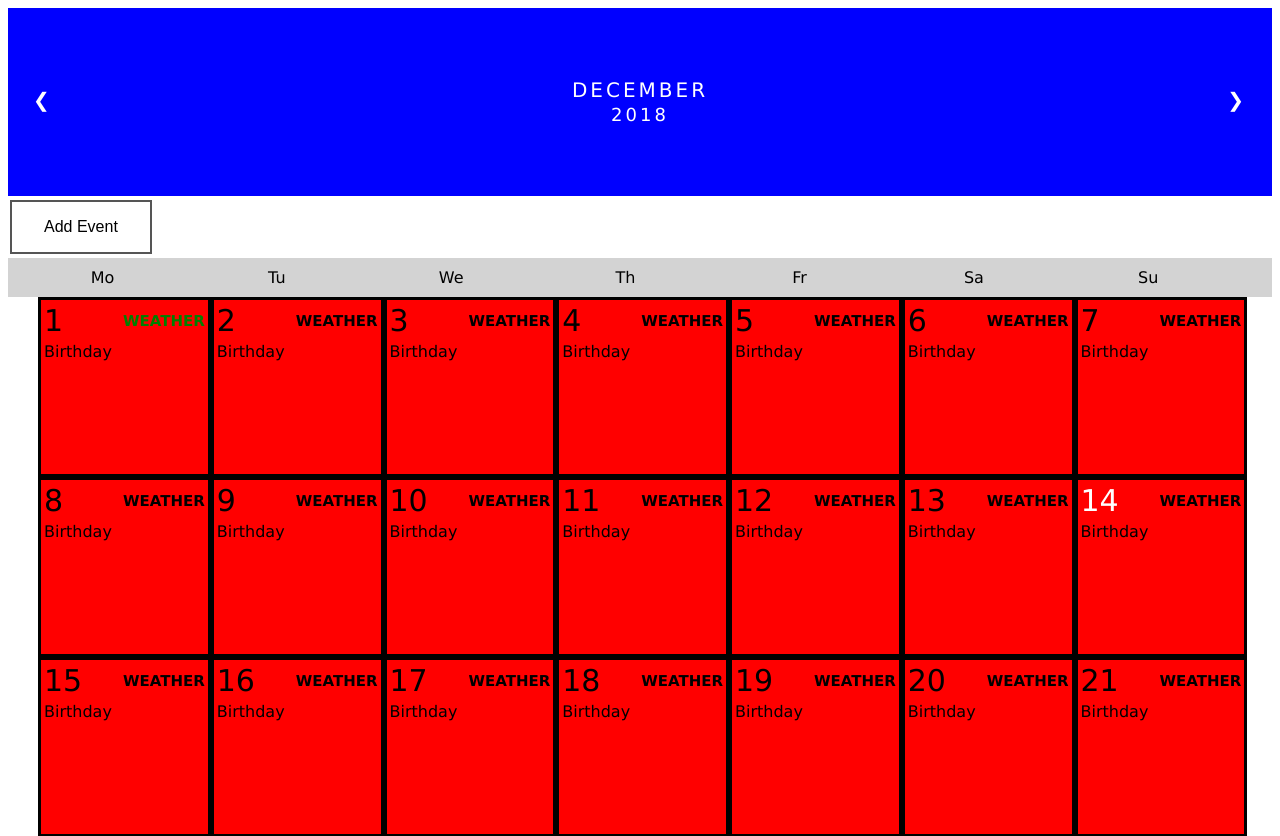
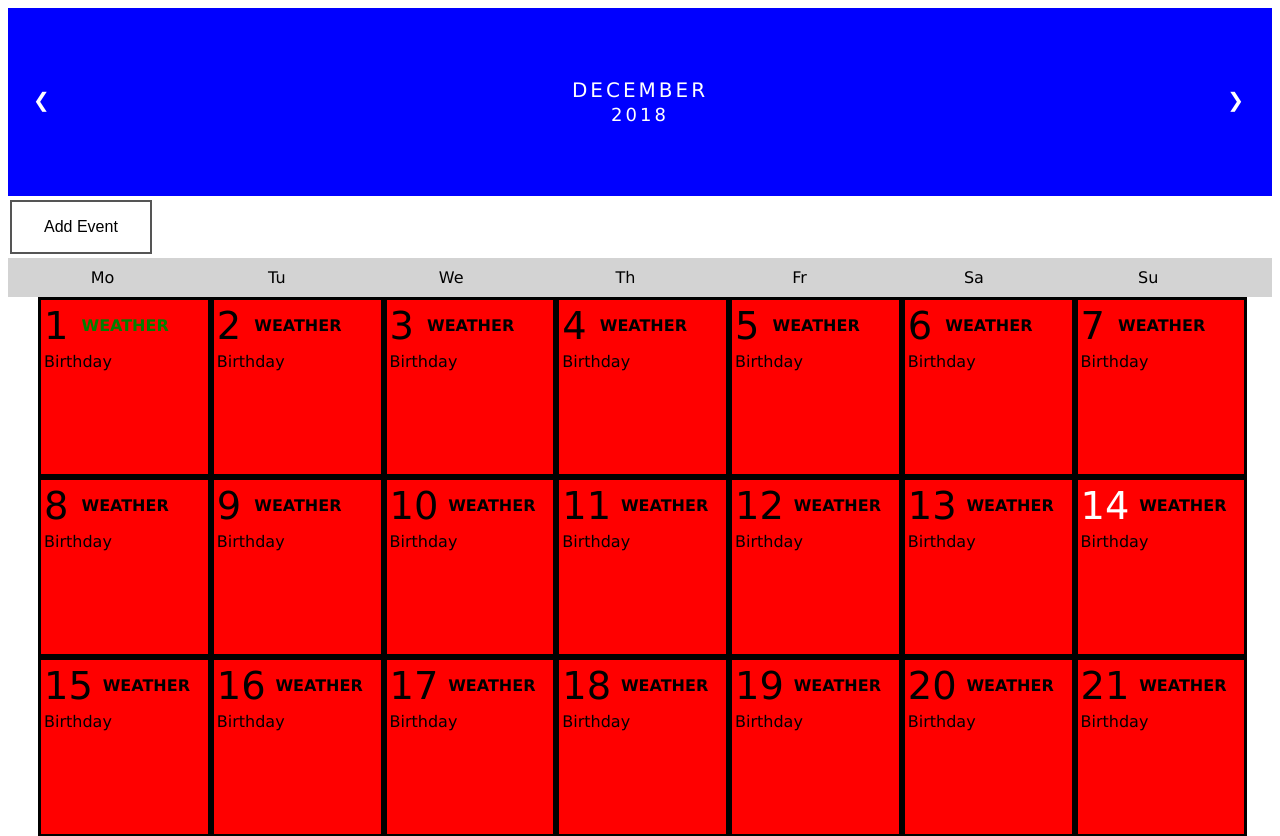
Before and after one commit to J0n4sB/CSCalendar, a PHP site: page / in a window 1280 px wide. Shown: the top 836 px of the page. Run offline with PHP 8.4, Linux system fonts and the light colour scheme.

Commit message:
Update cal.css

```diff
--- a/cal.css
+++ b/cal.css
@@ -132,17 +132,26 @@ p {
 
 /*Day Number Modifier*/
 .day{
-    font-size: 30px;
+    font-size: 3vw;
+    margin: auto;
 
 }
 /*Day Weather Modifier*/
 .WC{
 
-    font-size: 15px;
-    text-align: right;
+    font-size: 1.25vw;
+    text-align: left;
+    margin: auto;
+    padding-right: 5px;
 
 }
 
 #WID{
 
 }
+
+#event{
+    font-size: 1.25vw;
+    padding-right: 3px;
+
+}
```
